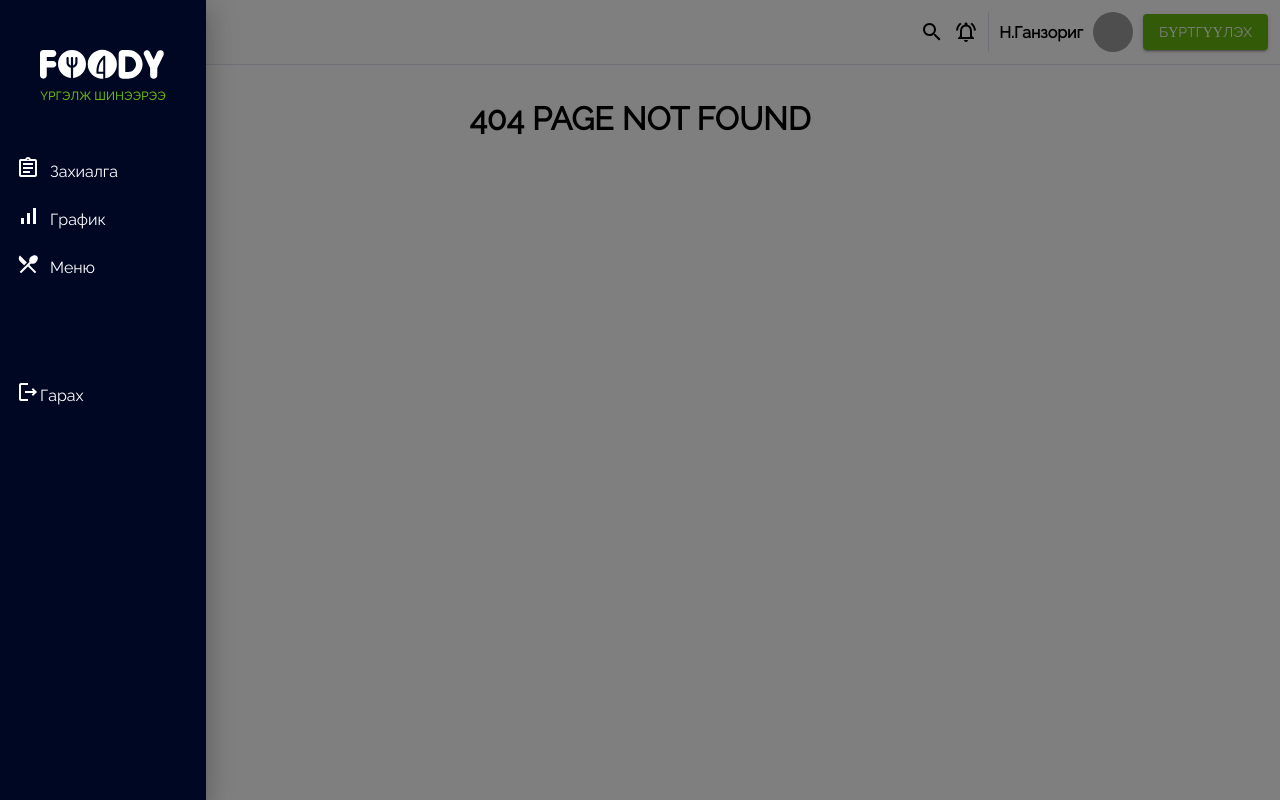
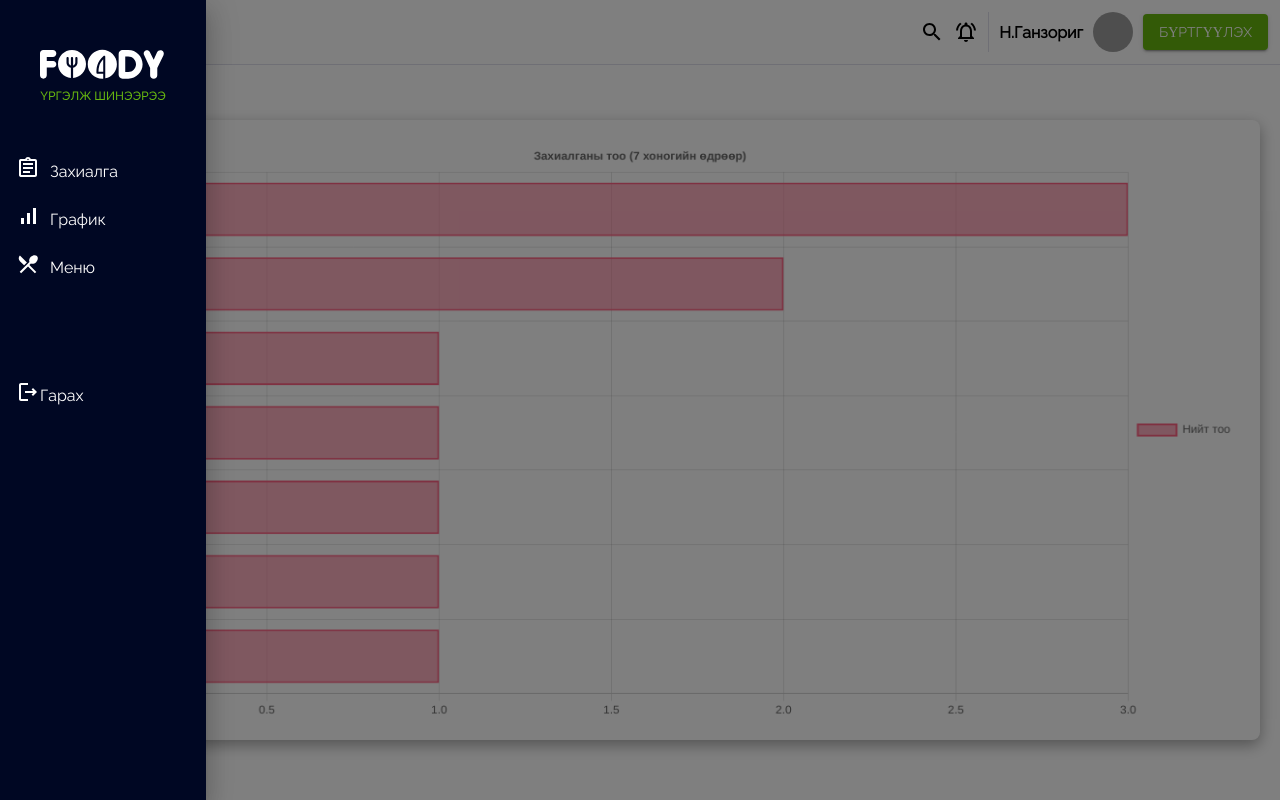
Before and after one commit to Ganzorig2022/foody-react-app, a React (Create React App) app: page /graphic in a window 1280 px wide. Before the commit this address had no page. Built offline with nearby package versions, Linux system fonts and the light colour scheme; grey boxes are pictures that could not be loaded.

Commit message:
chart.js added

```diff
--- a/package.json
+++ b/package.json
@@ -2,6 +2,7 @@
   "name": "foody-app",
   "version": "0.1.0",
   "private": true,
+  "homepage": "https://ganzorig2022.github.io/",
   "dependencies": {
     "@emotion/react": "^11.10.4",
     "@emotion/styled": "^11.10.4",
@@ -10,12 +11,14 @@
     "@testing-library/jest-dom": "^5.16.5",
     "@testing-library/react": "^13.4.0",
     "@testing-library/user-event": "^13.5.0",
+    "chart.js": "^3.9.1",
     "firebase": "^9.9.4",
     "firebase-admin": "^11.0.1",
     "firebase-functions": "^3.24.0",
     "firebase-tools": "^11.9.0",
     "lodash": "^4.17.21",
     "react": "^18.2.0",
+    "react-chartjs-2": "^4.3.1",
     "react-dom": "^18.2.0",
     "react-router-dom": "^6.3.0",
     "react-scripts": "5.0.1",
@@ -26,7 +29,8 @@
     "start": "react-scripts start",
     "build": "react-scripts build",
     "test": "react-scripts test",
-    "deploy": "npm run build && firebase deploy",
+    "predeploy": "npm run build",
+    "deploy": "gh-pages -d build",
     "eject": "react-scripts eject"
   },
   "eslintConfig": {
--- a/src/App.js
+++ b/src/App.js
@@ -1,4 +1,4 @@
-import { Navbar, Order, Menu, Login, SignUp, ForgotPassword } from './pages';
+import { Navbar, Order, Menu, Login, SignUp, ForgotPassword, Graphic } from './pages';
 import { BrowserRouter as Router, Route, Routes } from 'react-router-dom';
 import PrivateRoute from './components/PrivateRoute';
 
@@ -12,18 +12,19 @@ function App() {
       <Router>
         <Navbar />
         <Routes>
-          <Route path='/' element={<SignUp />} />
-          <Route path='/login' element={<Login />} />
-          <Route path='/signup' element={<SignUp />} />
-          <Route path='/forgot-password' element={<ForgotPassword />} />
-          <Route path='/order' element={<PrivateRoute />}>
-            <Route path='/order' element={<Order />} />
+          <Route path="/" element={<SignUp />} />
+          <Route path="/login" element={<Login />} />
+          <Route path="/signup" element={<SignUp />} />
+          <Route path="/forgot-password" element={<ForgotPassword />} />
+          <Route path="/order" element={<PrivateRoute />}>
+            <Route path="/order" element={<Order />} />
           </Route>
-          <Route path='/menu' element={<PrivateRoute />}>
-            <Route path='/menu' element={<Menu />} />
+          <Route path="/menu" element={<PrivateRoute />}>
+            <Route path="/menu" element={<Menu />} />
           </Route>
-          <Route path='*' element={<h1 style={style}>404 PAGE NOT FOUND</h1>} />
-          {/* <Route path='/graphic' element={<Graphic />} /> */}
+          <Route path="*" element={<h1 style={style}>404 PAGE NOT FOUND</h1>} />
+          <Route path="/foody-react-app" element={<SignUp />} />
+          <Route path="/graphic" element={<Graphic />} />
         </Routes>
       </Router>
     </>
--- a/src/data/order.json
+++ b/src/data/order.json
@@ -10,7 +10,8 @@
       "address": "СБД, 7-р хороо, 4-р байр, 89 тоот",
       "phone": "99022052",
       "id": 1,
-      "week": "Даваа"
+      "week": "Даваа",
+      "date":"9-р сарын 23"
     },
     {
       "orderID": "#00ABF0",
--- /dev/null
+++ b/src/pages/Graphic.jsx
@@ -0,0 +1,67 @@
+import React from 'react';
+import { Chart as ChartJS, CategoryScale, LinearScale, BarElement, Title, Tooltip, Legend } from 'chart.js';
+import { Bar } from 'react-chartjs-2';
+import {
+  Box,
+  Button,
+  Typography,
+  Modal,
+  TextField,
+  Stack,
+  Divider,
+  InputAdornment,
+  IconButton,
+  OutlinedInput,
+  useMediaQuery,
+  useTheme,
+} from '@mui/material';
+import orderData from '../data/order.json';
+
+ChartJS.register(CategoryScale, LinearScale, BarElement, Title, Tooltip, Legend);
+
+export const options = {
+  indexAxis: 'y',
+  elements: {
+    bar: {
+      borderWidth: 2,
+    },
+  },
+  responsive: true,
+  plugins: {
+    legend: {
+      position: 'right',
+    },
+    title: {
+      display: true,
+      text: 'Захиалганы тоо (7 хоногийн өдрөөр)',
+    },
+  },
+};
+
+const labels = ['Даваа', 'Мягмар', 'Лхагва', 'Пүрэв', 'Баасан', 'Бямба', 'Ням'];
+const shadow = {
+  boxShadow: 'rgba(0, 0, 0, 0.35) 0px 5px 15px',
+};
+export const data = {
+  labels,
+  datasets: [
+    {
+      label: 'Нийт тоо',
+      data: orderData.map((order, idx) => order.length),
+      borderColor: 'rgb(255, 99, 132)',
+      backgroundColor: 'rgba(255, 99, 132, 0.5)',
+    },
+  ],
+};
+export const Graphic = () => {
+  return (
+    <Stack sx={{ marginTop: '100px' }}>
+      <Bar
+        options={options}
+        data={data}
+        style={{ margin: 20, borderRadius: '8px', padding: '20px', boxShadow: shadow.boxShadow }}
+      />
+      ;
+    </Stack>
+  );
+};
--- a/src/pages/index.js
+++ b/src/pages/index.js
@@ -4,3 +4,4 @@ export * from './Menu';
 export * from './Login';
 export * from './SignUp';
 export * from './ForgotPassword';
+export * from './Graphic';
```
Also changed, not shown: src/components/order/Accordion.jsx (+15 -48 lines), src/components/order/PackedOrder.jsx (+16 -37 lines), src/pages/ForgotPassword.jsx (+10 -24 lines), src/pages/SignUp.jsx (+19 -28 lines), firebase.json, 2 other files (tests, documents, lock files or other folders).
